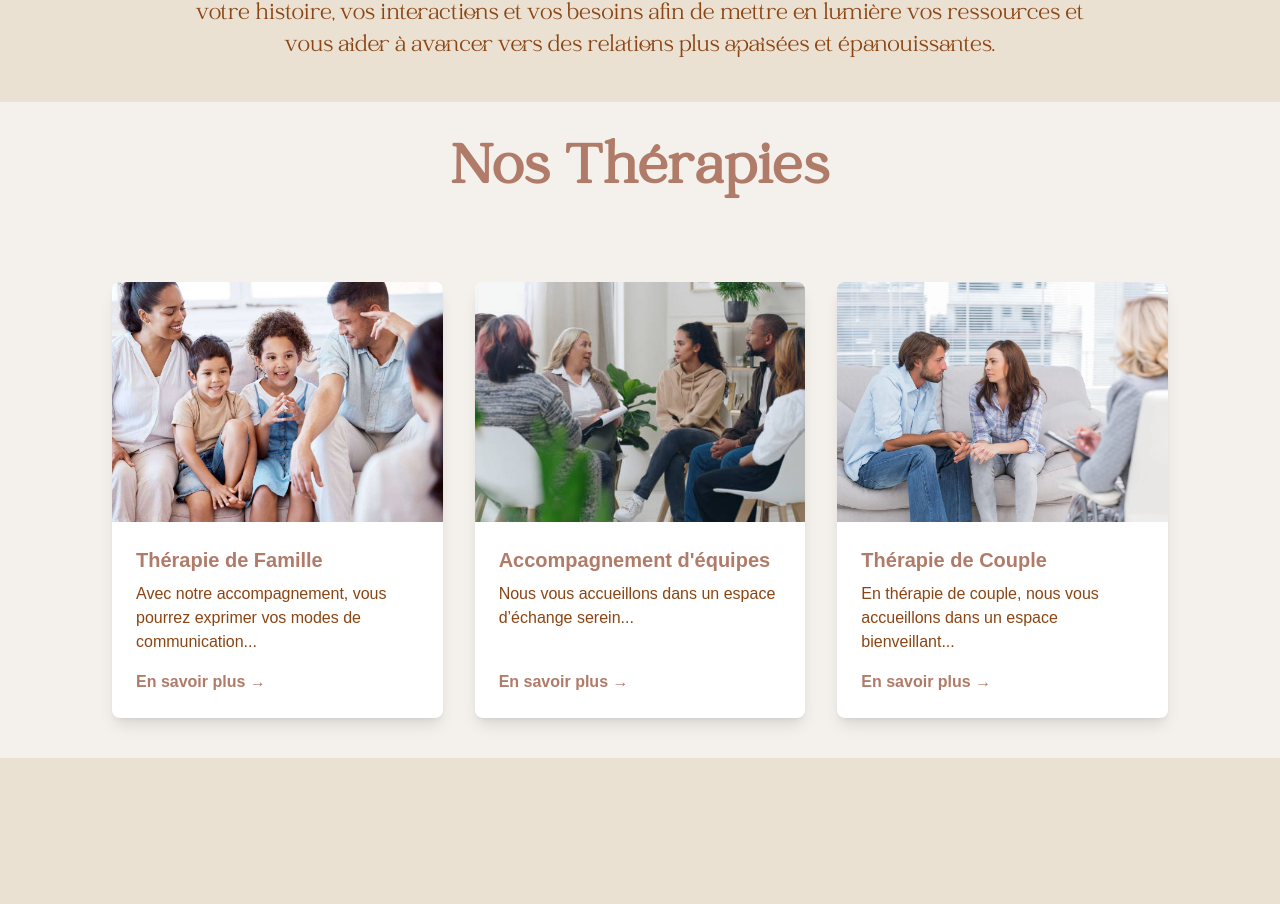
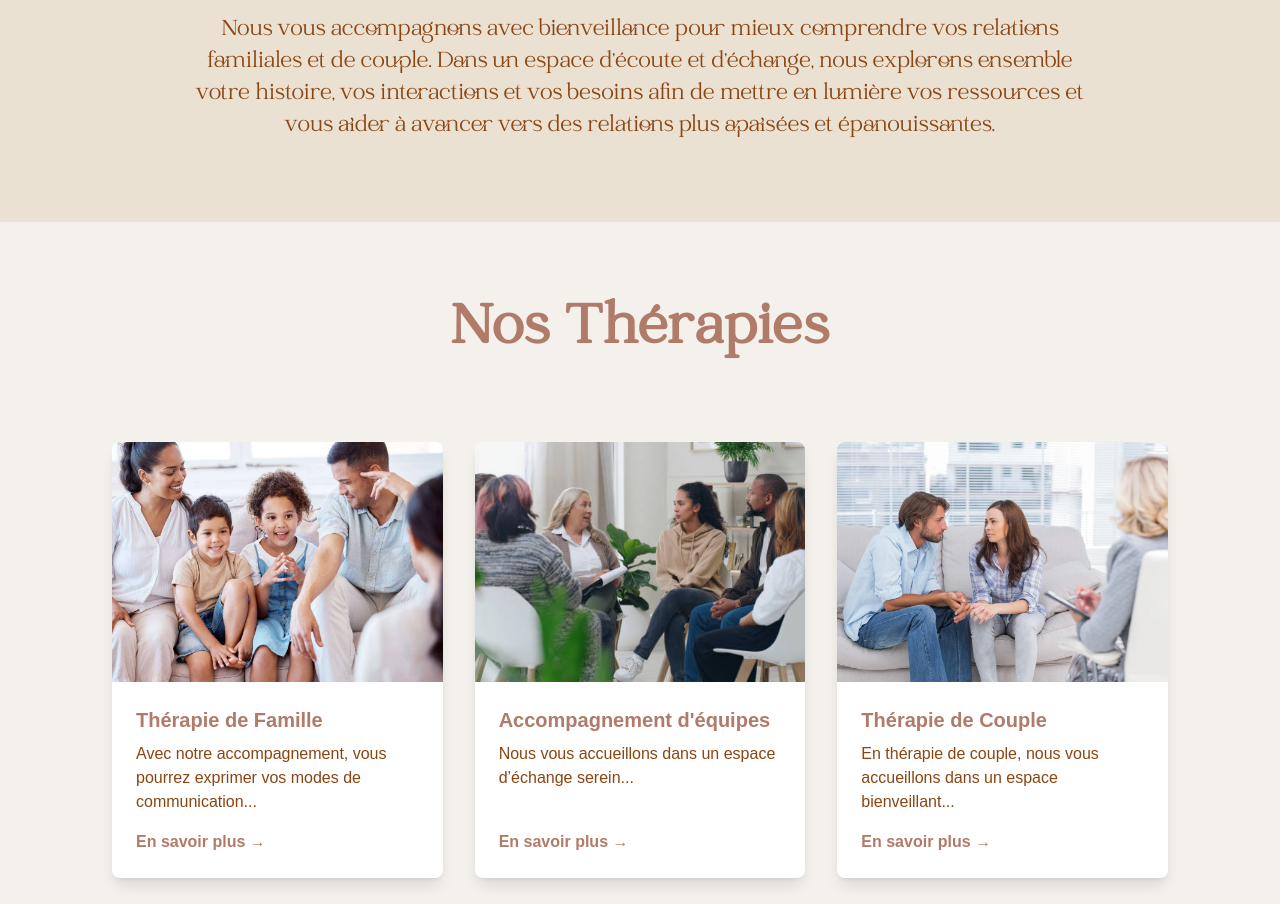
Before and after one commit to WilfriedROSE/cabinetcibl, a Next.js app: page / in a window 1280 px wide. Shown: the part 641-1545 px from the top of the page. Built offline with nearby package versions, Linux system fonts and the light colour scheme; a web font is replaced by a local one.

Commit message:
optimisation de la mise en forme

```diff
--- a/src/components/About.js
+++ b/src/components/About.js
@@ -3,9 +3,9 @@ import Image from "next/image";
 function About() {
     return (
         <div className="bg-customDarkBeige py-16 px-4 md:px-8">
-            <h2 className="text-extrabold text-3xl md:text-5xl lg:text-7xl font-catchy text-customBrown text-center tracking-wide mt-10 mb-10">A PROPOS</h2>
-            <div className="max-w-6xl mx-auto grid grid-cols-1 md:grid-cols-2 gap-12">
-                <div className="mt-10 md:mt-20">
+            <h2 className="text-extrabold text-3xl md:text-5xl lg:text-7xl font-catchy text-customBrown text-center tracking-wide mb-10">A PROPOS</h2>
+            <div className="max-w-6xl grid grid-cols-1 md:grid-cols-2 gap-12">
+                <div className="md:mt-20">
                     <h3 className="text-2xl md:text-3xl font-coco text-customBrown">Isabelle Becker Le Meteil</h3>
                     <p className="text-customBrown mt-2 text-base md:text-lg">Diplômée de l'ENPJJ en 2002 et exerçant en tant qu'éducatrice dans le champ du médico-social.</p>
                     <h3 className="text-2xl md:text-3xl font-coco text-customBrown mt-10 md:mt-20">Caroline Leger</h3>
--- a/src/components/TeamPrice.js
+++ b/src/components/TeamPrice.js
@@ -9,7 +9,7 @@ const TeamPrice = ({ title, description, image }) => {
                 <p className="text-customBrown text-sm text-justify">{description}</p>
                 <p className="text-customBrown text-sm mt-5">Prix : 100€</p>
                 <a
-                    href="https://calendar.google.com/calendar/u/0/appointments/schedules/AcZssZ2rGIx-y_R8KQPJZPudkX-A0pUwJ6C6LDfIPlfvJ11pvi6zANpsJ3JFY7_nrdMPlfqyzDS0XVWp"
+                    href="https://calendar.google.com/calendar/u/0/appointments/schedules/AcZssZ1P6D8qUORuDKmq9e7FiH8uNGXyZhk9mW6elsg-XkzZyPeqbBMZ6laiXlATSJYNUQ_5HJGAfnx9"
                     target="_blank"
                     rel="noopener noreferrer"
                     className="mt-4 inline-block bg-customBrown text-white font-semibold px-4 py-2 rounded-lg hover:bg-opacity-80 transition"
--- a/src/pages/index.js
+++ b/src/pages/index.js
@@ -48,21 +48,21 @@ export default function HomePage() {
           <h2 className="text-2xl md:text-4xl lg:text-5xl font-catchy text-customBrown">
             Accompagnement d'équipes
           </h2>
-          <Link href="/nostherapies" className="mt-10">
+          <Link href="/nostherapies" className="mt-10 mb-10">
             <span className="bg-white text-xl font-coco text-customBrown px-6 py-3 rounded-lg shadow-md hover:bg-gray-200 transition cursor-pointer">
               En savoir plus
             </span>
           </Link>
         </div>
         <div className="flex flex-col items-center text-center p-4 md:p-10 bg-customBeige2">
-          <p className="text-lg md:text-xl lg:text-2xl font-catchy text-customDarkBrown max-w-4xl">
+          <p className="mt-10 mb-10 text-lg md:text-xl lg:text-2xl font-catchy text-customDarkBrown max-w-4xl">
             Nous vous accompagnons avec bienveillance pour mieux comprendre vos relations familiales et de couple.
             Dans un espace d’écoute et d’échange, nous explorons ensemble votre histoire, vos interactions et vos besoins
             afin de mettre en lumière vos ressources et vous aider à avancer vers des relations plus apaisées et épanouissantes.
           </p>
         </div>
         <div className="flex flex-col items-center text-center p-4 md:p-10">
-          <h2 className="text-4xl md:text-6xl font-catchy font-extrabold text-customBrown tracking-wide">
+          <h2 className="mt-10 text-4xl md:text-6xl font-catchy font-extrabold text-customBrown tracking-wide">
             Nos Thérapies
           </h2>
         </div>
```
